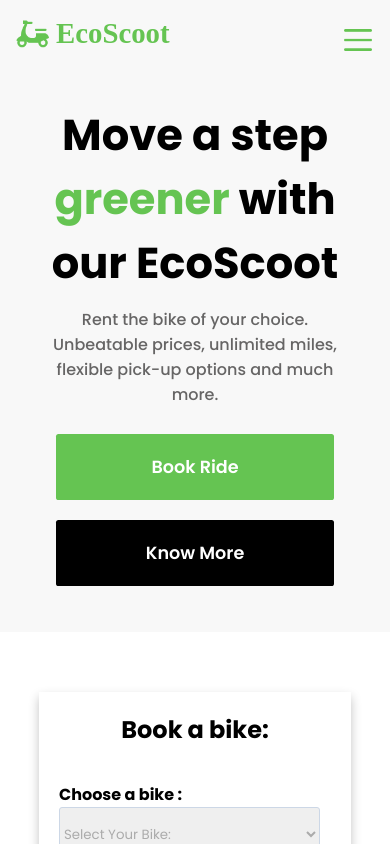
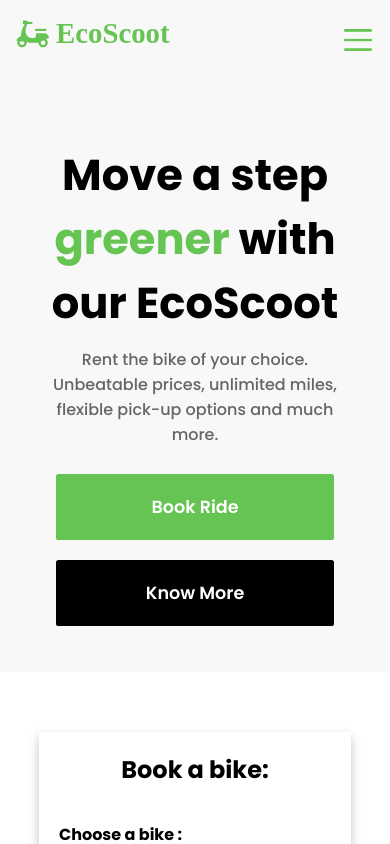
Before and after one commit to ashish12501/EcoScoot, a React (Create React App) app: page / in a window 390 px wide. Shown: the top 844 px of the page. Built offline with nearby package versions, Linux system fonts and the light colour scheme; no server answers; the database is empty; a web font is replaced by a local one.

Commit message:
fixing navigation

```diff
--- a/src/components/RentalModels.js
+++ b/src/components/RentalModels.js
@@ -60,7 +60,7 @@
               </div>
               <div><h3 className='SpecValue'>{selectedCar.motorPower}</h3></div>
             </div>
-            <button className='RideNow'><a href="#BookingPage">Ride Now</a></button>
+            <button className='RideNow'><a href="/#BookingPage">Ride Now</a></button>
           </div>
         </div>
       </div>
--- a/src/components/styles/Contactpage.css
+++ b/src/components/styles/Contactpage.css
@@ -30,7 +30,6 @@
 
 .email {
     margin-bottom: 40px;
-
 }
 
 .Contactbox2 {
--- a/src/components/styles/Hero.css
+++ b/src/components/styles/Hero.css
@@ -152,6 +152,7 @@
     }
 
     .left {
+        margin-top: 40px;
         width: 100%;
         height: 67vh;
         align-items: center;
@@ -203,7 +204,6 @@
     .left .buttons .button2 {
         margin-left: 0px;
         margin-top: 20px;
-        /* border: 2px solif black; */
     }
 
 }
```
